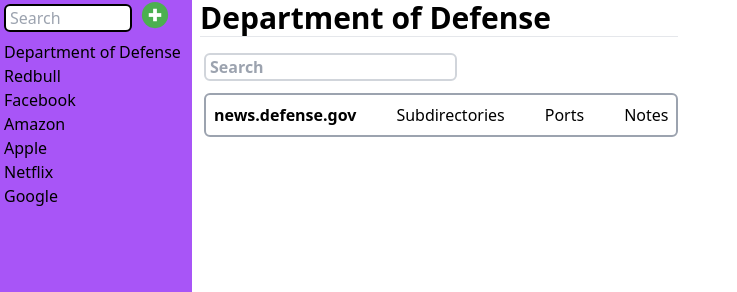
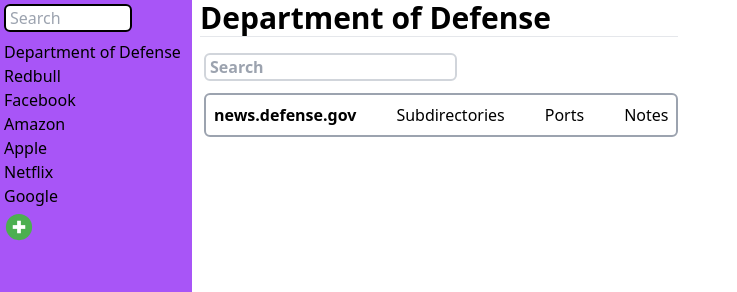
Before and after one commit to RangerVinven/Bug-Bounty-Notetaker, a React (Vite) app: page / in a window 1280 px wide. Shown: the top 292 px of the page, without its empty margins (0-737 px from the left). Built offline with nearby package versions, Linux system fonts and the light colour scheme.

Commit message:
Moved the plus button to below the targets

```diff
--- a/src/components/Sidebar/Sidebar.tsx
+++ b/src/components/Sidebar/Sidebar.tsx
@@ -7,7 +7,6 @@
         <div className="bg-purple-500 w-48 min-h-screen">
             <div className="flex mb-2">
                 <ShortSearch></ShortSearch>
-                <FcPlus size={30} className="ml-2"></FcPlus>
             </div>
 
             <ul className="ml-1">
@@ -19,6 +18,9 @@
                 <li>Netflix</li>
                 <li>Google</li>
             </ul>
+
+            <FcPlus size={30} className="mt-1 ml-1"></FcPlus>
+
         </div>
     );
 }
```
